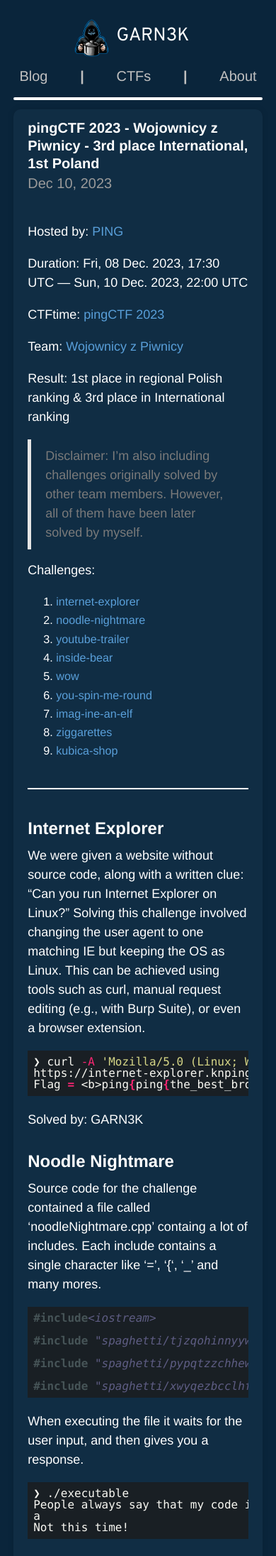
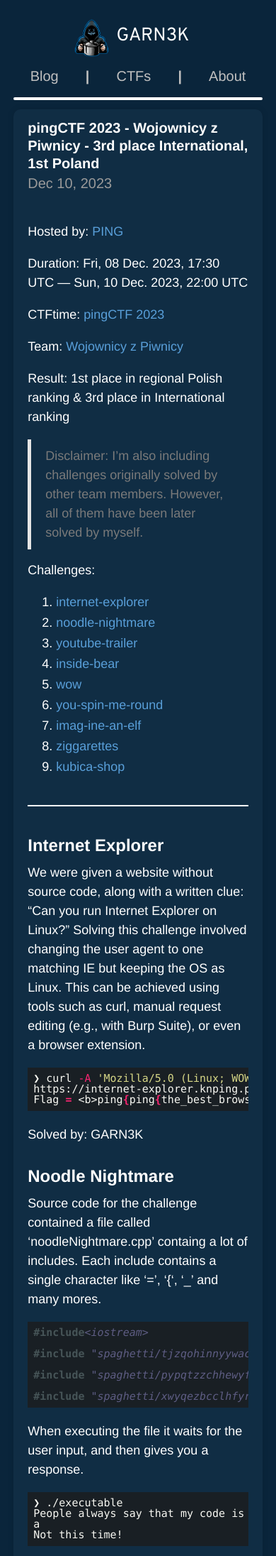
Before and after one commit to GARN3K/garn3k.github.io, a Jekyll site: the page built from _ctfs/ping2023.md, in a window 390 px wide. Shown: the top 2192 px of the page at 71% size. Built offline with Jekyll 4.4.1, drawn with Linux system fonts in a browser that asks for light colours; some of the changed text lies outside the part shown.

Commit message:
Fix Mobile: unify font size, smaller code, smaller margins navbar items

```diff
--- a/css/style.scss
+++ b/css/style.scss
@@ -342,7 +342,7 @@
   margin: 0 20%; /* Dostosowanie marginesu separatora na mniejszych ekranach */
 }
   .nav-links a {
-  margin: 0 10%;
+  margin: 0 5%;
   padding: 0;
   }
 
@@ -352,7 +352,7 @@
     padding-right: 0.5rem;
   }
   p{
-    font-size:90%
+    font-size:0.9rem;
   }
   h1 {
   font-size: 1.4rem;
@@ -374,7 +374,7 @@
   }
 
 li, ul, ol, dl {
-  font-size: 90%;
+  font-size: 0.9rem;
   margin-bottom: 0.1rem;
 }
 
@@ -383,7 +383,7 @@
   margin-top: 0;
   margin-bottom: 1rem;
   padding: 0.4rem;
-  font-size: .8rem;
+  font-size: .75rem;
   line-height: 1;
   background-color: $pre-background-color;
 
@@ -402,7 +402,7 @@
   }
 
   .post-title {
-    font-size: 95%;
+    font-size: 0.9rem;
   }
 
 }
```
